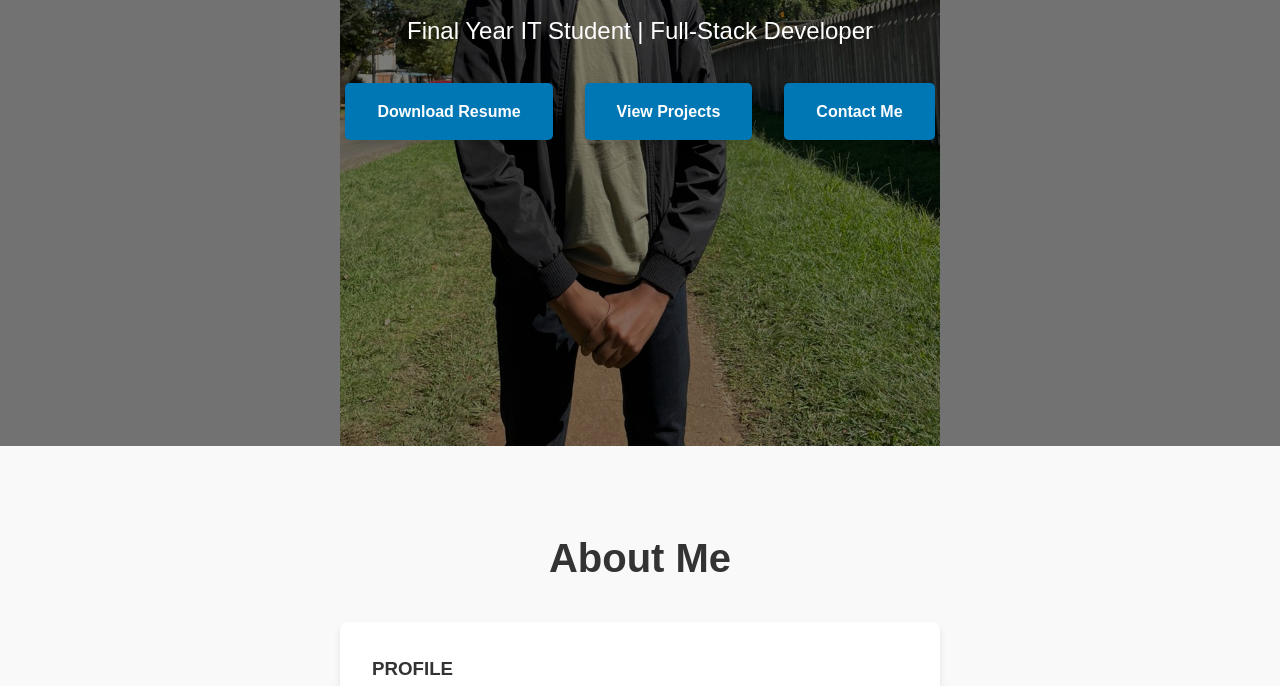
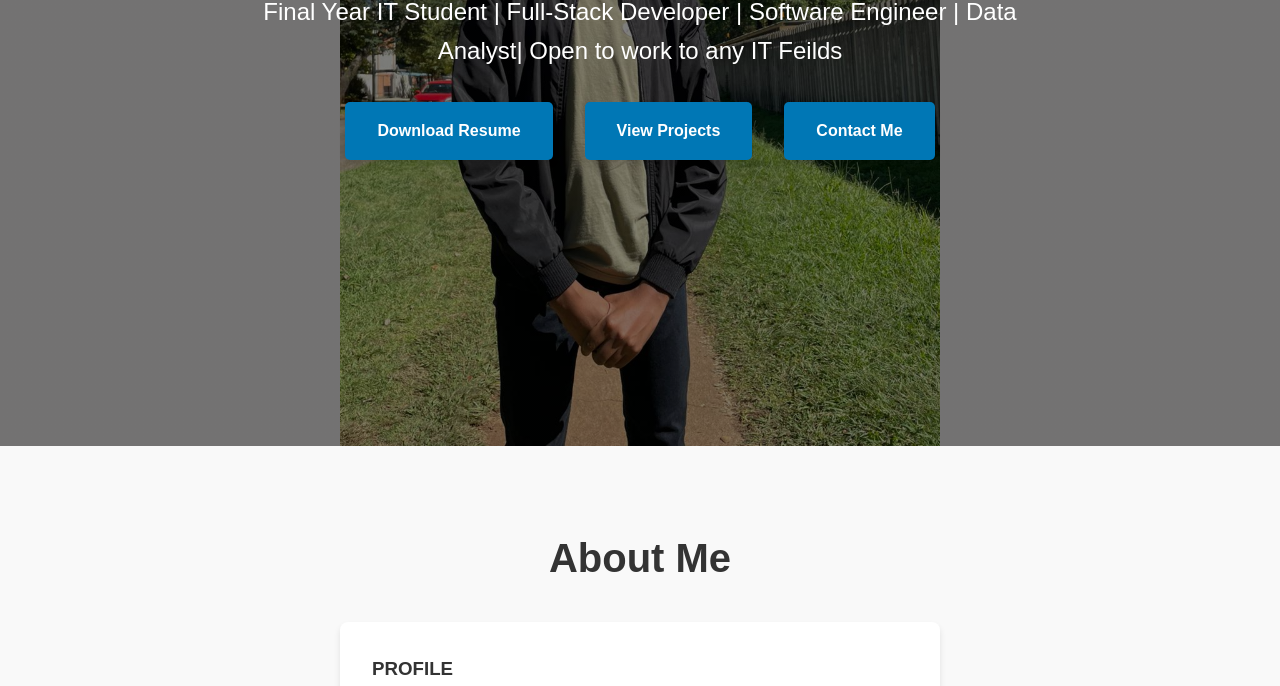
Before and after one commit to Kamogelo24/Portfolio, a plain HTML site: page index.html in a window 1280 px wide. Shown: the part 414-1100 px from the top of the page. Drawn offline with Linux system fonts and the light colour scheme.

Commit message:
Update index.html

```diff
--- a/index.html
+++ b/index.html
@@ -358,7 +358,7 @@
     <main>
         <section class="hero">
             <h1>Kamogelo Kau</h1>
-            <p>Final Year IT Student | Full-Stack Developer</p>
+            <p>Final Year IT Student | Full-Stack Developer | Software Engineer | Data Analyst| Open to work to any IT Feilds</p>
             <div class="action-buttons">
                 <a href="KamogeloKau.pdf" target='_blank' class="btn bounce">Download Resume</a>
                 <a href="#projects" class="btn bounce nav-link" data-target="projects">View Projects</a>
@@ -590,4 +590,5 @@
         });
     </script>
 </body>
+
 </html>
```
